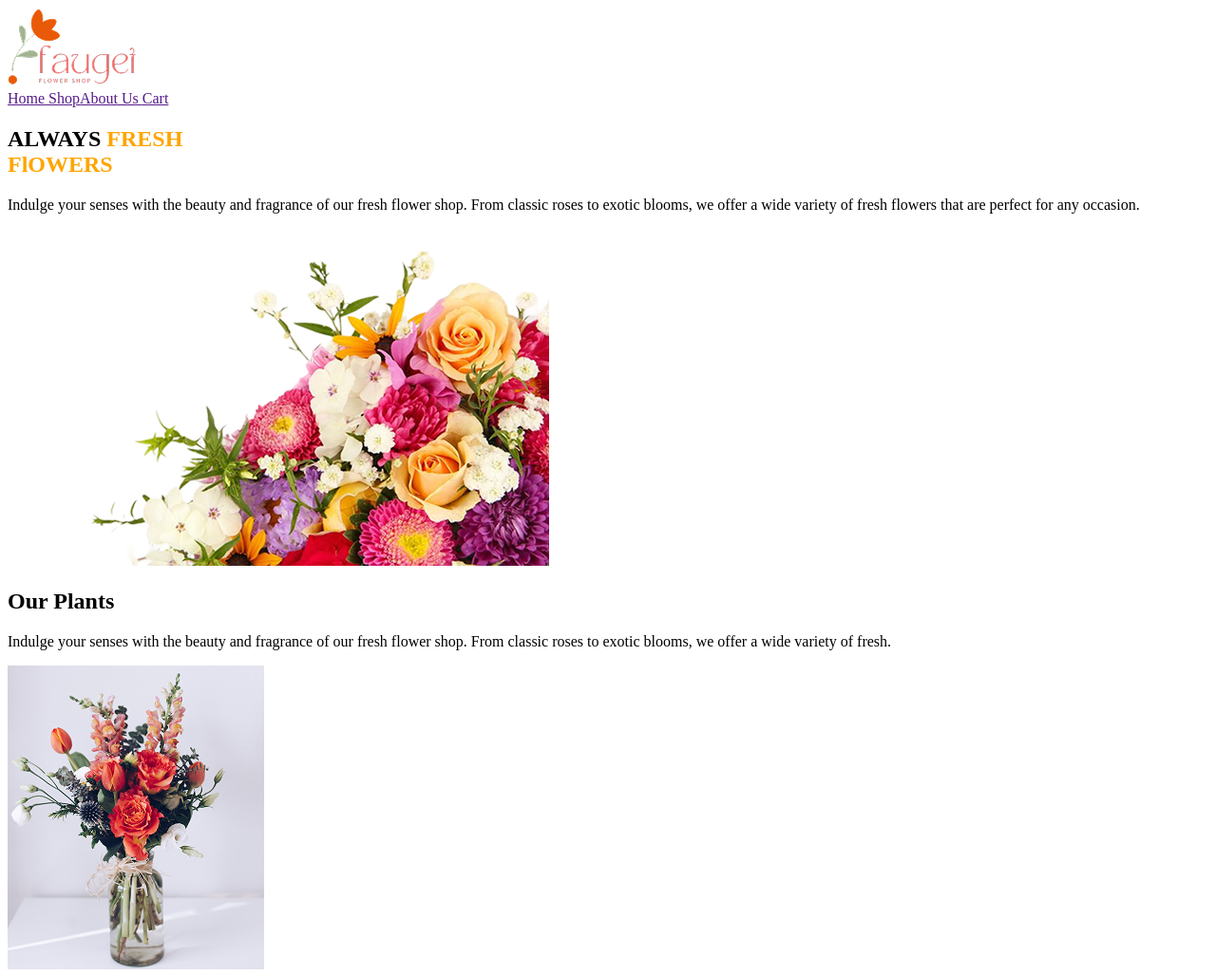
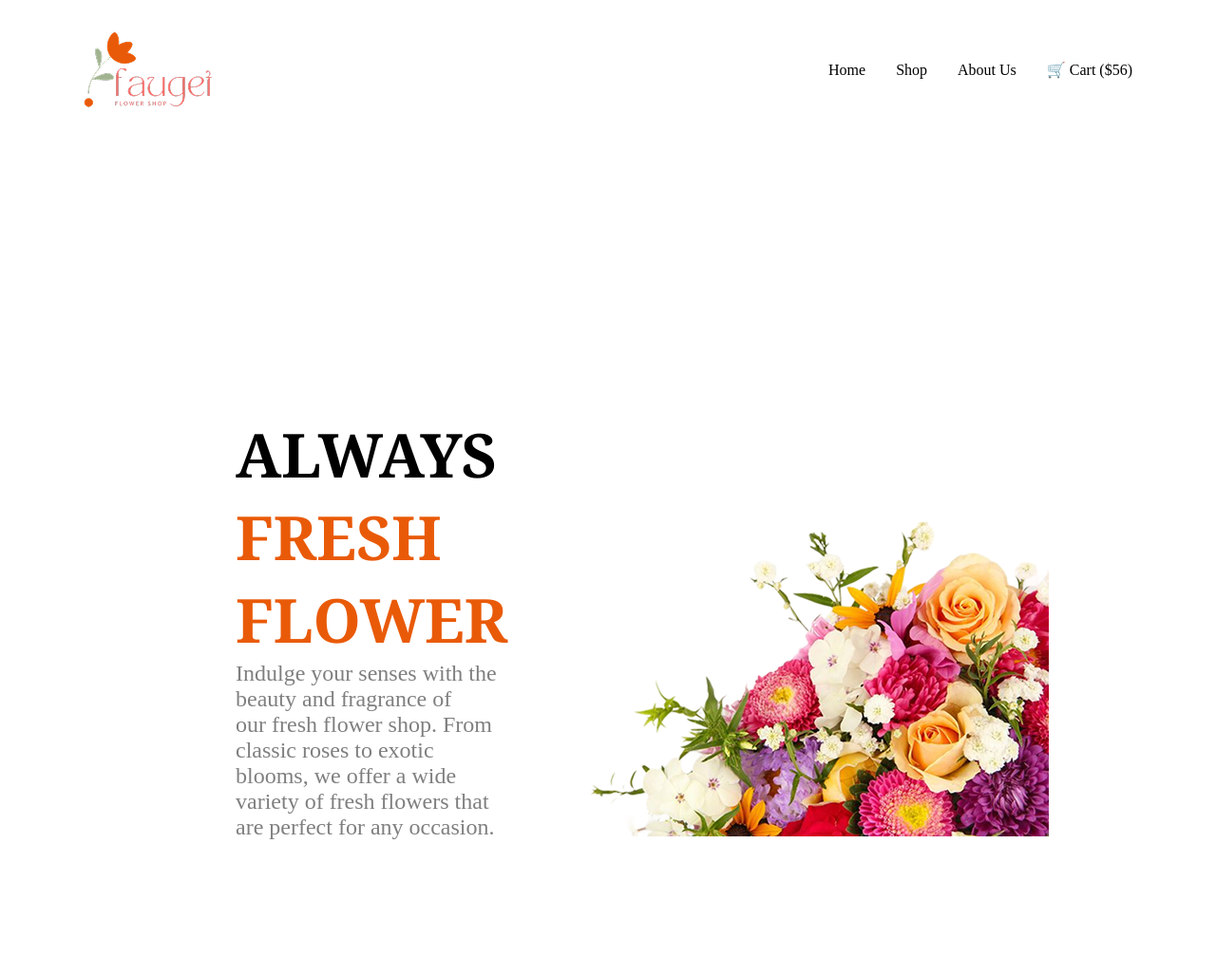
Before and after one commit to ahadul70/PH-A2, a plain HTML site: page index.html in a window 1280 px wide. Shown: the top 1027 px of the page at 95% size. Drawn offline with Linux system fonts and the light colour scheme.

Commit message:
nav web done

```diff
--- a/index.html
+++ b/index.html
@@ -3,33 +3,39 @@
   <head>
     <meta charset="UTF-8" />
     <meta name="viewport" content="width=device-width, initial-scale=1.0" />
+    <link rel="preconnect" href="https://fonts.googleapis.com">
+<link rel="preconnect" href="https://fonts.gstatic.com" crossorigin>
+<link href="https://fonts.googleapis.com/css2?family=Inter:ital,opsz,wght@0,14..32,100..900;1,14..32,100..900&family=Noto+Serif:ital,wght@0,100..900;1,100..900&family=Raleway:ital,wght@0,100..900;1,100..900&display=swap" rel="stylesheet">
+    <link rel="stylesheet" href="style.css">
     <title>Responsive-Flowers</title>
   </head>
   <body>
-    <header>
+    <header class="header">
+
       <img src="assets/logo.png" alt="logo" srcset="" />
-      <nav>
-        <a href="">Home</a><a href=""> Shop</a><a href="">About Us </a
-        ><a href="">Cart</a>
+      <nav class="header_ul">
+        <a href=""> Home</a>
+        <a href=""> Shop</a>
+        <a href=""> About Us</a>
+       <a href="/cart">🛒 Cart ($56)</a>
+
       </nav>
     </header>
     <main>
       <section class="hero_section">
         <div class="hero_container_text">
-          <h2>
-            <span style="color: black">ALWAYS</span>
-            <span style="color: orange"
-              >FRESH <br />
-              FlOWERS</span
-            >
-          </h2>
-          <p>
-            Indulge your senses with the beauty and fragrance of our fresh
-            flower shop. From classic roses to exotic blooms, we offer a wide
-            variety of fresh flowers that are perfect for any occasion.
-          </p>
+          <h1>
+            <span class="noto-serif"> ALWAYS</span>
+            <span class="orange noto-serif">FRESH</span>
+          </h1>
+          <h1 class="noto-serif orange">FLOWER</h1>
+          <h4 class="grey ">
+            Indulge your senses with the beauty and fragrance of <br>our fresh
+            flower shop. From classic roses to exotic <br> blooms, we offer a wide
+            variety of fresh flowers that <br> are perfect for any occasion.
+          </h4>
         </div>
-        <div class="hero_container_text">
+        <div class="hero_container_img">
           <img
             src="assets/hero-flower.png"
             alt="hero_section_flower"
@@ -38,10 +44,13 @@
         </div>
       </section>
       <section class="products">
-        <h1>Our Plants</h1>
-        <p>
+          <h1>
+            <span class="noto-serif orange"> OUR</span>
+            <span class=" noto-serif">PRODUCT</span>
+          </h1>
+        <p class="grey p">
           Indulge your senses with the beauty and fragrance of our fresh flower
-          shop. From classic roses to exotic blooms, we offer a wide variety of
+          shop. From <br>classic roses to exotic blooms, we offer a wide variety of
           fresh.
         </p>
         <div class="card">
@@ -198,6 +207,36 @@
         <p>Shop Now</p>
         </div>
       </section>
+      <section class ="Newsletter">
+
+<H1>Join the colorful Bunch</H1>
+<input type="text" name="" id="" placeholder="Write email">
+<button>Subscribe</button>
+      </section>
     </main>
+    <footer>
+        <div><img src="assets/logo.png" alt="">
+        <h1>Indulge your senses with the beauty and fragrance of our fresh flower shop. </h1>
+        </div>
+        <div>
+        <p>Home</p>
+        <p>About Us</p>
+        <p>Blog</p>
+        <p>FAQ</p>
+        <p>Contact Us</p>
+        <p>Feature</p>
+        <p>Pricing</p>
+        <p>Privacy Policy</p>
+         <p>Term of Service</p>
+         <p>Help Center</p>
+    </div>
+        <div>
+            <img src="assets/icon-linkedin.png" alt="">
+            <img src="assets/icon-twitter.png" alt="">
+            <img src="assets/icon-facebook.png" alt="">
+            <img src="assets/icon-youtube.png" alt="">
+        </div>
+
+    </footer>
   </body>
 </html>
--- a/style.css
+++ b/style.css
@@ -0,0 +1,81 @@
+/*shared style*/
+.orange {
+  color: #e95a08;
+}
+
+.grey {
+  color: rgba(0, 0, 0, 0.5);
+}
+
+.noto-serif{
+  font-family: "Noto Serif", serif;
+}
+/* share end*/
+
+/*Header start*/
+.header {
+  display: flex;
+
+  align-items: center;
+  justify-content: space-between;
+  margin: 2rem 5rem;
+}
+.header_ul {
+  display: flex;
+  align-items: flex-end;
+
+  justify-content: center;
+  gap: 2rem;
+}
+.header_ul a {
+  text-decoration: none;
+  color: black;
+}
+
+/*Header end*/
+
+/*hero start */
+
+.hero_section {
+  display: flex;
+  margin: 10rem 5rem;
+  padding: 10rem;
+  align-items: flex-end;
+  justify-content: space-between;
+
+}
+
+.hero_section h1 {
+  margin: 0;
+  font-size: 4rem;
+  text-align: left;
+}
+.hero_section h4 {
+  margin: 0;
+  font-weight: 300;
+  font-size: 1.5rem;
+}
+.hero_container_text {
+
+}
+.hero_container_img {
+
+}
+
+/*hero end */
+
+
+
+/*products start*/
+h1{
+    text-align: center;
+    font-size: 3.125rem
+
+}
+
+.p{
+    text-align: center;
+    font-size: 1.375rem
+}
+
+/*products end*/
```
